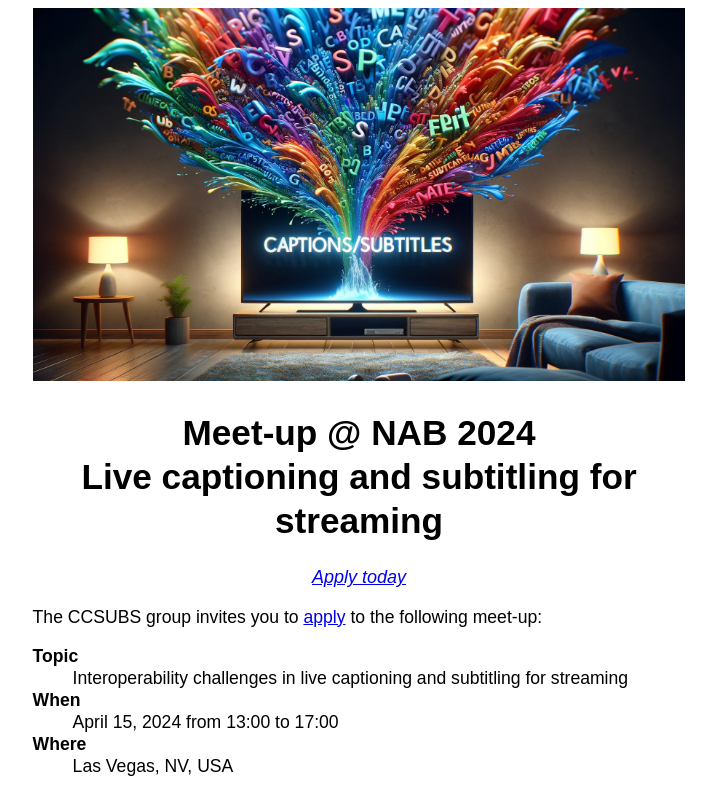
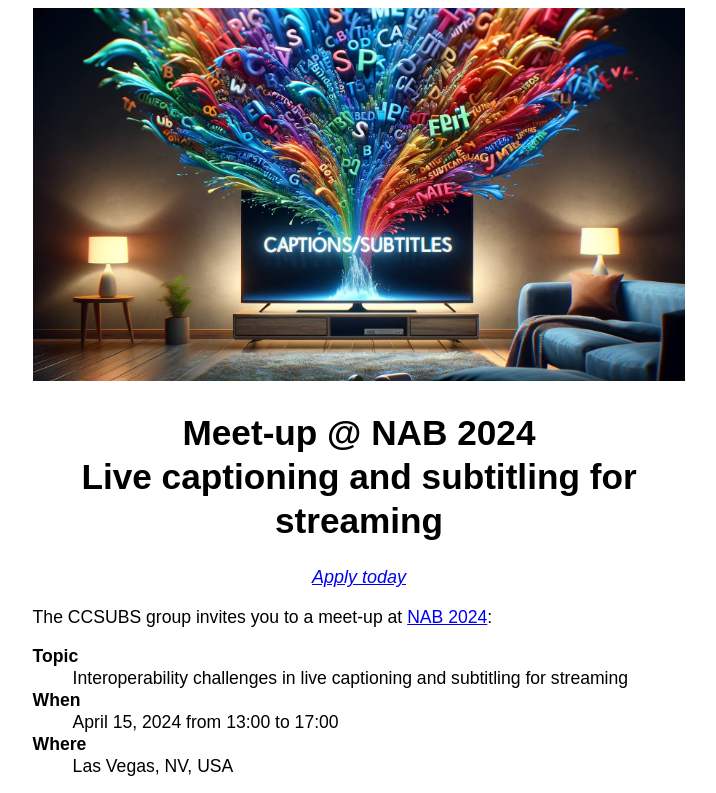
Before and after one commit to sandflow/ccsubs-website, a plain HTML site: page site/index.html in a window 1280 px wide. Shown: the top 793 px of the page, without its empty margins (281-997 px from the left). Drawn offline with Linux system fonts and the light colour scheme.

Commit message:
Misc improvements

```diff
--- a/site/index.html
+++ b/site/index.html
@@ -21,9 +21,8 @@
 
     <p id="apply-link"><em><a href="https://forms.gle/VKD2NTGeWbA4C4P5A">Apply today</a></em></p>
 
-    <p>The CCSUBS group invites you to <a
-    href="https://forms.gle/VKD2NTGeWbA4C4P5A">apply</a> to the following
-    meet-up:</p>
+    <p>The CCSUBS group invites you to a meet-up at <a
+    href="https://nabshow.com/2024/">NAB 2024</a>:</p>
 
     <dl>
       <dt>Topic</dt>
```
